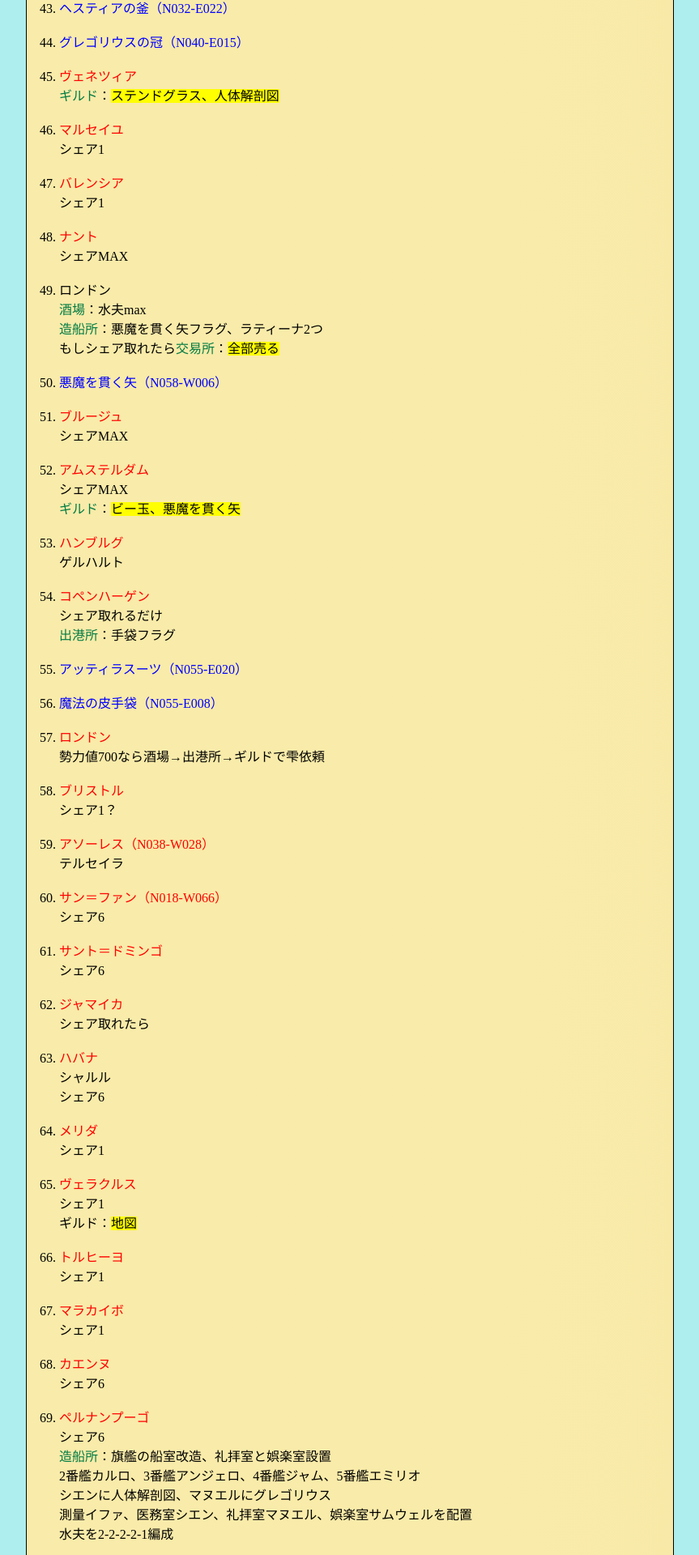
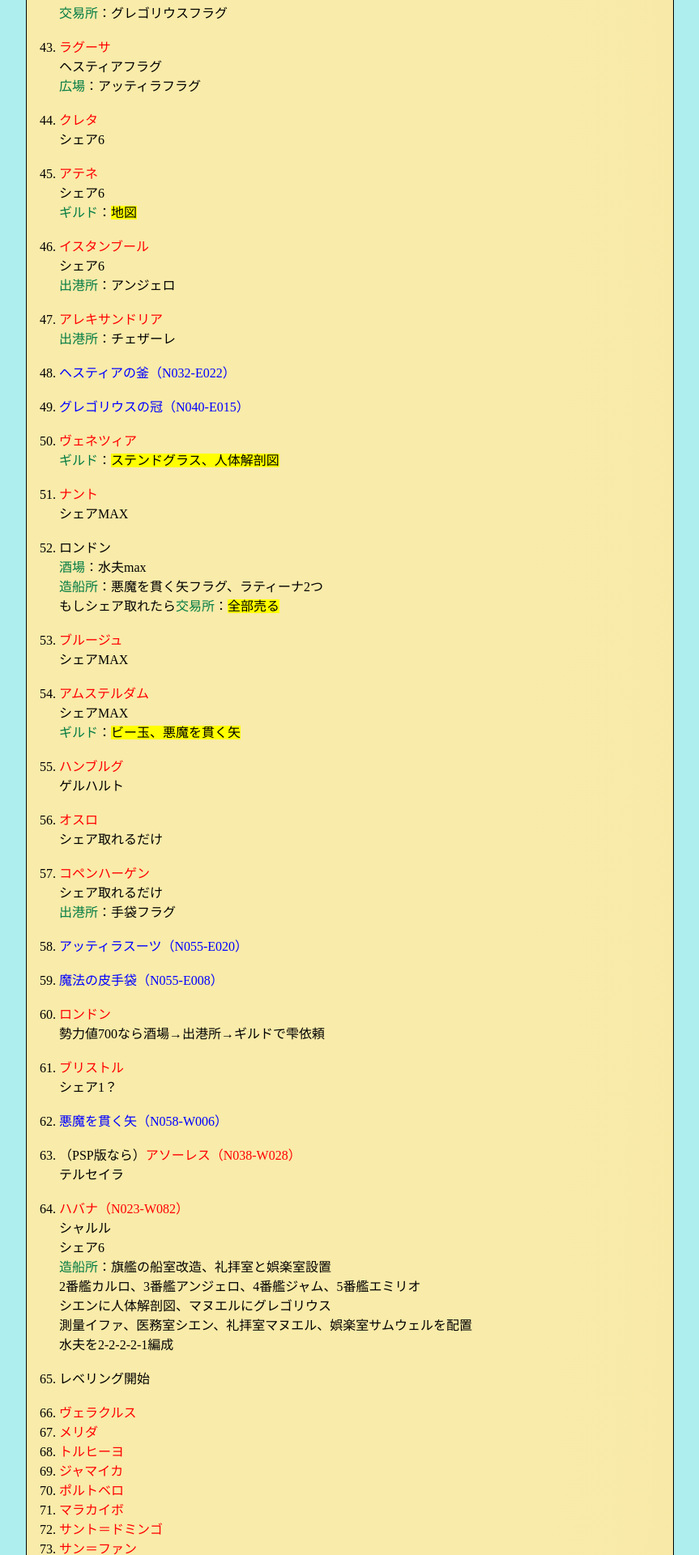
Before and after one commit to E-Dragoso/drgs, a PHP site: page /chart-of-uncharted-waters/Maria.html in a window 1280 px wide. Shown: the part 3412-5332 px from the top of the page at 81% size, without its empty margins (208-1071 px from the left). Run offline with PHP 8.4, Linux system fonts and the light colour scheme.

Commit message:
色々更新

```diff
--- a/chart-of-uncharted-waters/Maria.html
+++ b/chart-of-uncharted-waters/Maria.html
@@ -19,19 +19,28 @@
   <div class="honbun">
     <ol>
       <li>杭州
-        <br><span class="facility">造船所</span>：帆を改造
+        <br><span class="facility">造船所</span>：帆を改造、積荷増やす
         <br><span class="facility">交易所</span>：<span class="trade">絹織物、陶磁器</span>
         <br><span class="facility">宿屋</span>：10日まで宿泊
-        <br><span class="facility">ギルド</span>：槍フラグ、<span class="trade">伽陀の漢方薬</span>
+        <br><span class="facility">ギルド</span>：槍フラグ
+      </li>
+      <br>
+      <li><span class="port">那覇</span>
+        <br>シェア1
+        <br><span class="facility">交易所</span>：<span class="trade">砂糖</span>、黄金航路にならなかったらリセ
+        <br><span class="facility">宿屋</span>：鯱の像
+        <br><span class="facility">ギルド</span>：黄金航路報告、鯱売却
+      </li>
+      <br>
+      <li><span class="port">大坂</span>
+        <br>シェア1
+        <br><span class="facility">交易所</span>：<span class="trade">砂糖売却</span>
       </li>
       <br>
       <li><span class="port">京城</span>
         <br>シェア1
         <br><span class="facility">広場</span>：イファ
         <br><span class="facility">ギルド</span>：<span class="trade">黒瑠璃の椀</span>
-      </li>
-      <br>
-      <li>長崎、大阪を見つけておく
       </li>
       <br>
       <li><span class="port">泉州</span>
@@ -46,38 +55,54 @@
       </li>
       <br>
       <li><span class="port">ギアデイン</span>
-        <br>シェア6
+        <br>シェア80
         <br><span class="facility">広場</span>：ミハイル
       </li>
       <br>
+      <li><span class="port">ブルネイ</span>
+        <br>シェア60
+      </li>
+      <br>
+      <li><span class="port">バタヴィア</span>
+        <br>シェア5
+        <br><span class="facility">ギルド</span>：<span class="trade">地図購入、槍売却</span>
+        <br><span class="facility">造船所</span>：<span class="trade">フリュート購入、旗艦、帆改造</span>
+      </li>
+      <br>
+      <li><span class="port">スラバヤ</span>
+        <br>シェア60
+      </li>
+      <br>
+      <li><span class="port">マカッサル</span>
+        <br>シェア60
+      </li>
+      <br>
+      <li><span class="port">メナド</span>
+        <br>シェア1
+      </li>
+      <br>
       <li><span class="port">テルナーテ</span>
-        <br>シェア1
+        <br>シェア80
         <br><span class="facility">交易所</span>：<span class="trade">コショウ、ナツメグ</span>
       </li>
       <br>
       <li><span class="port">アンボイナ</span>
-        <br>シェア1
-        <br><span class="facility">交易所</span>：<span class="trade">チョウジ</span>
-      </li>
-      <br>
-      <li><span class="port">バタヴィア</span>
-        <br>シェア1
-        <br><span class="facility">ギルド</span>：<span class="trade">地図、槍
-        </span><br>造船所：<span class="trade">フリュート購入、旗艦、帆改造</span>
+        <br>シェア5
+        <br><span class="facility">交易所</span>：<span class="trade">チョウジ、シナモン</span>
       </li>
       <br>
       <li><span class="port">パレンバン</span>
-        <br>シェア1
+        <br>シェア5
       </li>
       <br>
       <li><span class="port">マラッカ</span>
-        <br>シェア6
+        <br>シェア5
         <br><span class="facility">交易所</span>：カルロ、<span class="trade">生姜</span>
-        <br><span class="facility">ギルド</span>：<span class="trade">靴</span>
+        <br><span class="facility">ギルド</span>：<span class="trade">靴売却</span>
       </li>
       <br>
       <li><span class="port">アチン</span>
-        <br>シェア1
+        <br>シェア80
       </li>
       <br>
       <li><span class="port">セイロン</span>
@@ -219,14 +244,6 @@
         <br><span class="facility">ギルド</span>：<span class="trade">ステンドグラス、人体解剖図
       </li>
       <br>
-      <li><span class="port">マルセイユ</span>
-        <br>シェア1
-      </li>
-      <br>
-      <li><span class="port">バレンシア</span>
-        <br>シェア1
-      </li>
-      <br>
       <li><span class="port">ナント</span>
         <br>シェアMAX
       </li>
@@ -235,9 +252,6 @@
         <br><span class="facility">酒場</span>：水夫max
         <br><span class="facility">造船所</span>：悪魔を貫く矢フラグ、ラティーナ2つ
         <br>もしシェア取れたら<span class="facility">交易所</span>：<span class="trade">全部売る</span>
-      </li>
-      <br>
-      <li><span class="sea">悪魔を貫く矢（N058-W006）</span>
       </li>
       <br>
       <li><span class="port">ブルージュ</span>
@@ -251,6 +265,10 @@
       <br>
       <li><span class="port">ハンブルグ</span>
         <br>ゲルハルト
+      </li>
+      <br>
+      <li><span class="port">オスロ</span>
+        <br>シェア取れるだけ
       </li>
       <br>
       <li><span class="port">コペンハーゲン</span>
@@ -272,49 +290,15 @@
         <br>シェア1？
       </li>
       <br>
-      <li><span class="port">アソーレス（N038-W028）</span>
+      <li><span class="sea">悪魔を貫く矢（N058-W006）</span>
+      </li>
+      <br>
+      <li>（PSP版なら）<span class="port">アソーレス（N038-W028）</span>
         <br>テルセイラ
       </li>
       <br>
-      <li><span class="port">サン＝ファン（N018-W066）</span>
-        <br>シェア6
-      </li>
-      <br>
-      <li><span class="port">サント＝ドミンゴ</span>
-        <br>シェア6
-      </li>
-      <br>
-      <li><span class="port">ジャマイカ</span>
-        <br>シェア取れたら
-      </li>
-      <br>
-      <li><span class="port">ハバナ</span>
+      <li><span class="port">ハバナ（N023-W082）</span>
         <br>シャルル
-        <br>シェア6
-      </li>
-      <br>
-      <li><span class="port">メリダ</span>
-        <br>シェア1
-      </li>
-      <br>
-      <li><span class="port">ヴェラクルス</span>
-        <br>シェア1
-        <br>ギルド：<span class="trade">地図</span>
-      </li>
-      <br>
-      <li><span class="port">トルヒーヨ</span>
-        <br>シェア1
-      </li>
-      <br>
-      <li><span class="port">マラカイボ</span>
-        <br>シェア1
-      </li>
-      <br>
-      <li><span class="port">カエンヌ</span>
-        <br>シェア6
-      </li>
-      <br>
-      <li><span class="port">ペルナンプーゴ</span>
         <br>シェア6
         <br><span class="facility">造船所</span>：旗艦の船室改造、礼拝室と娯楽室設置
         <br>2番艦カルロ、3番艦アンジェロ、4番艦ジャム、5番艦エミリオ
@@ -323,16 +307,33 @@
         <br>水夫を2-2-2-2-1編成
       </li>
       <br>
-      <li>レベリング開始
+      <li>レベリング開始</li>
+      <br>
+      <li><span class="port">ヴェラクルス</span>
       </li>
+      <li><span class="port">メリダ</span>
+      </li>
+      <li><span class="port">トルヒーヨ</span>
+      </li>
+      <li><span class="port">ジャマイカ</span>
+      </li>
+      <li><span class="port">ポルトベロ</span>
+      </li>
+      <li><span class="port">マラカイボ</span>
+      </li>
+      <li><span class="port">サント＝ドミンゴ</span>
+      </li>
+      <li><span class="port">サン＝ファン</span>
+      </li>
+      <li><span class="port">サン＝トメ（N000-E006）</span>周辺で探索してライム</li>
       <br>
-      <li><span class="port">サン＝トメ（N000-E006）</span>で探索してライム
+      <li>レベルが十分上がったら<span class="port">ペルナンプーゴ</span>に入港して完了
       </li>
       <br>
       <li><span class="port">ロンドン</span>
         <br><span class="facility">ギルド</span>：ライム依頼達成
-        <br><span class="facility">造船所</span>：<span class="trade">ガレオンを購入</span>、<span
-          class="trade">詰所4砲台1改造を6隻用意</span>、イファ艦隊作成、ロンドンで哨戒
+        <br><span class="facility">造船所</span>：<span class="trade">ガレオンを購入して詰所4砲台1改造を6隻特注</span>
+        <br>イファ艦隊作成、ロンドンで哨戒
         <br><span class="facility">ギルド</span>：クリフォードに宣戦布告
         <br><span class="facility">交易所</span>：<span class="trade">大砲2つ</span>
         <br><span class="facility">酒場</span>：ブリストル買収、駄目ならブリストルに移動して空き次第シェア取り
@@ -348,14 +349,11 @@
       <li><span class="sea">狩猟神ウルの弓矢</span>
       </li>
       <br>
-      <li>各艦隊をリスボンへ移動
+      <li>各艦隊をイスタンブール、アテネ、クレタへ移動
       </li>
       <br>
-      <li><span class="port">セビリア</span>
-        <br><span class="facility">酒場</span>：セビリア買収
+      <li><span class="port">アレキサンドリア</span>
         <br><span class="facility">ギルド</span>：バルデスに宣戦布告
-        <br><span class="facility">交易所</span>：<span class="trade">甲冑と鉄砲を5つ</span>
-        <br>バルデス解散させても1位に足りなかったらアルブケルケも潰す
       </li>
       <br>
       <li>往復の邪魔なのでザガノスを沈める
@@ -412,9 +410,6 @@
       </li>
       <br>
       <li><span class="sea">水晶のどくろ</span>
-      </li>
-      <br>
-      <li>全艦をルアンダ（あれば拠点）へ
       </li>
       <br>
       <li><span class="port">ルアンダ</span>
--- a/chart-of-uncharted-waters/Raphael.html
+++ b/chart-of-uncharted-waters/Raphael.html
@@ -25,7 +25,7 @@
             <br>
             <li>リスボン
                 <br><span class="facility">宿屋</span>：15日まで寝て再入場、ロッコ本
-                <br><span class="facility">ギルド</span>：<span class="trade">ロッコ本売却</span>、何でもいいから依頼を受ける（アイテム輸送対策）
+                <br><span class="facility">ギルド</span>：<span class="trade">ロッコ本売却、六分儀購入</span>、何でもいいから依頼を受ける（アイテム輸送対策）
                 <br><span class="facility">造船所</span>：軽ガレオン、スクエアトップステイ×2、ラテントップ、砲台→積荷
                 <br><span class="facility">酒場</span>：水夫集めて最小編成、酒をふるまわないと稀に人員不足
                 <br>甲板画面からスタート押下→ラファエルを帆に
@@ -59,7 +59,7 @@
             <li><span class="port">アレキサンドリア</span>
                 <br>シェア1
                 <br><span class="facility">出港所</span>：チェザーレ
-                <br>アルジェ付近までは逆風区間なので自動移動で戻る
+                <br>アルジェ付近までは逆風区間なので自動移動で戻る、たまに測量不足になるので六分儀装備させておく
             </li>
             <br>
             <li><span class="port">ラスパルマス</span>
--- a/chart-of-uncharted-waters/hayami.html
+++ b/chart-of-uncharted-waters/hayami.html
@@ -18,8 +18,9 @@
 
   <div class="honbun">
     ゲームのクリア条件は全主人公ともに7つの覇者の証を手に入れる事ですが、証を手に入れるための地図の取得方法はキャラごとに異なっています。
-    ここでは主人公ごとの鍵の取得条件を一覧化します。PK主人公はHD版発売以降に追加します。
+    ここでは主人公ごとの鍵の取得条件を一覧化します。
     近場で手に入らないアイテムを要求されることも多いので、予め準備してから向かえば往復の手間を省けます。
+    <br>もし証の鍵をくれる味方勢力を解散させるなどイベントの発生条件を潰した場合でも、海域内で1位になってからその勢力の本拠地だった港に行くことで汎用イベントが発生し、証の鍵は入手できるようになっています。
     <br>また注意点として、少なくともコンシューマ版の4主人公はアイテム博士のハンス（orミハイル）が加入していないと鍵の取得イベントが発生しません。
     そのため合わせてこちらで解説します。その他にも特定の仲間がいないと進行しないイベントが多いので進まない場合は仲間集めや地方艦隊の解散を。
     <br>余談ですが、ホドラム編で海上宣戦布告や地方艦隊を駆使してアフリカの港に一度も寄港せずにエスピノサを解散させると奴隷船のイベントが発生せず、
@@ -634,7 +635,7 @@
         <tr>
           <td>マリア</td>
           <td>杭州
-            <br>条件1：東アジアの勢力値1位
+            <br>条件1：クルシマ家の解散
           </td>
         </tr>
         <tr>
--- a/chart-of-uncharted-waters/style.css
+++ b/chart-of-uncharted-waters/style.css
@@ -92,11 +92,11 @@ th {
 td {
   border: solid 1px;
   word-break: break-all;
-  background: #F9EBA9;
+  background: #EEEEEE;
 }
 
 table tr:nth-child(odd) td {
-  background: #EEEEEE;
+  background: #FFFFFF;
 }
 
 thead {
```
